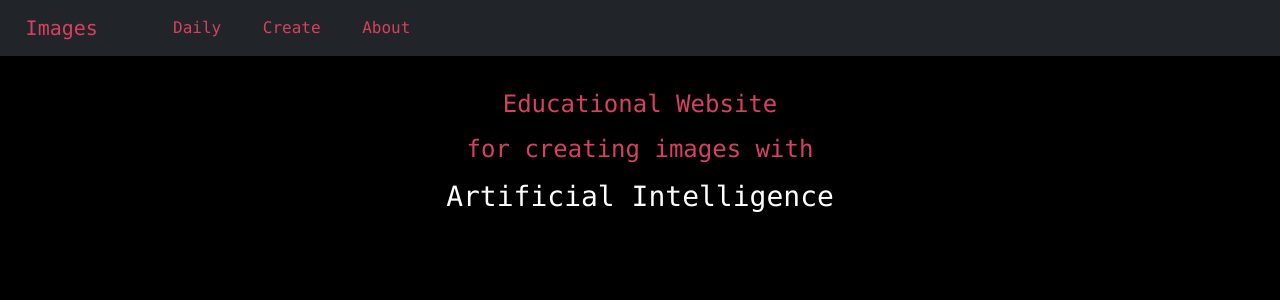
After one commit to ferbcn/Flask-DallE, a Flask app: page /about in a window 1280 px wide. The commit adds this page. Shown: the top 300 px of the page. Run offline with Flask 2, Linux system fonts and the light colour scheme; parts of the project's set-up code (start-up, migrations or seed data) failed here and were passed over; some libraries are stand-ins or nearby versions.

Commit message:
added about page

```diff
--- a/main.py
+++ b/main.py
@@ -141,6 +141,16 @@ def create():
     return render_template('create.html')
 
 
+@app.route('/about', methods=['GET'])
+def about():
+    try:
+        num_images = FileContent.query.count()
+    except Exception as e:
+        print (e)
+        num_images = None
+    return render_template('about.html', num_images=num_images)
+
+
 def get_image_url(prompt):
     """Get the image from the prompt."""
     response = openai.Image.create(prompt=prompt, n=1, size="512x512")
--- /dev/null
+++ b/templates/about.html
@@ -0,0 +1,28 @@
+{% extends 'base.html' %}
+
+{% block content %}
+
+  <div id="image_parent">
+    <div id="image_child">
+        <div class='image_field'>
+            <h4>
+                <p>Educational Website</p>
+                <p>for creating images with</p>
+            </h4>
+            <h3>
+                <p>Artificial Intelligence</p>
+            </h3>
+            <br>
+            {% if num_images %}
+            <h4>
+                Total images created:
+            </h4>
+            <h3>
+                {{ num_images }}
+            </h3>
+            {% endif %}
+        </div>
+    </div>
+  </div>
+
+{% endblock %}
--- a/templates/base.html
+++ b/templates/base.html
@@ -41,7 +41,7 @@
                 </a>
             </ul>
             <ul class="navbar-nav">
-                <a class="nav-link" href="#">
+                <a class="nav-link" href="{{ url_for('about') }}">
                     About
                 </a>
             </ul>
```
